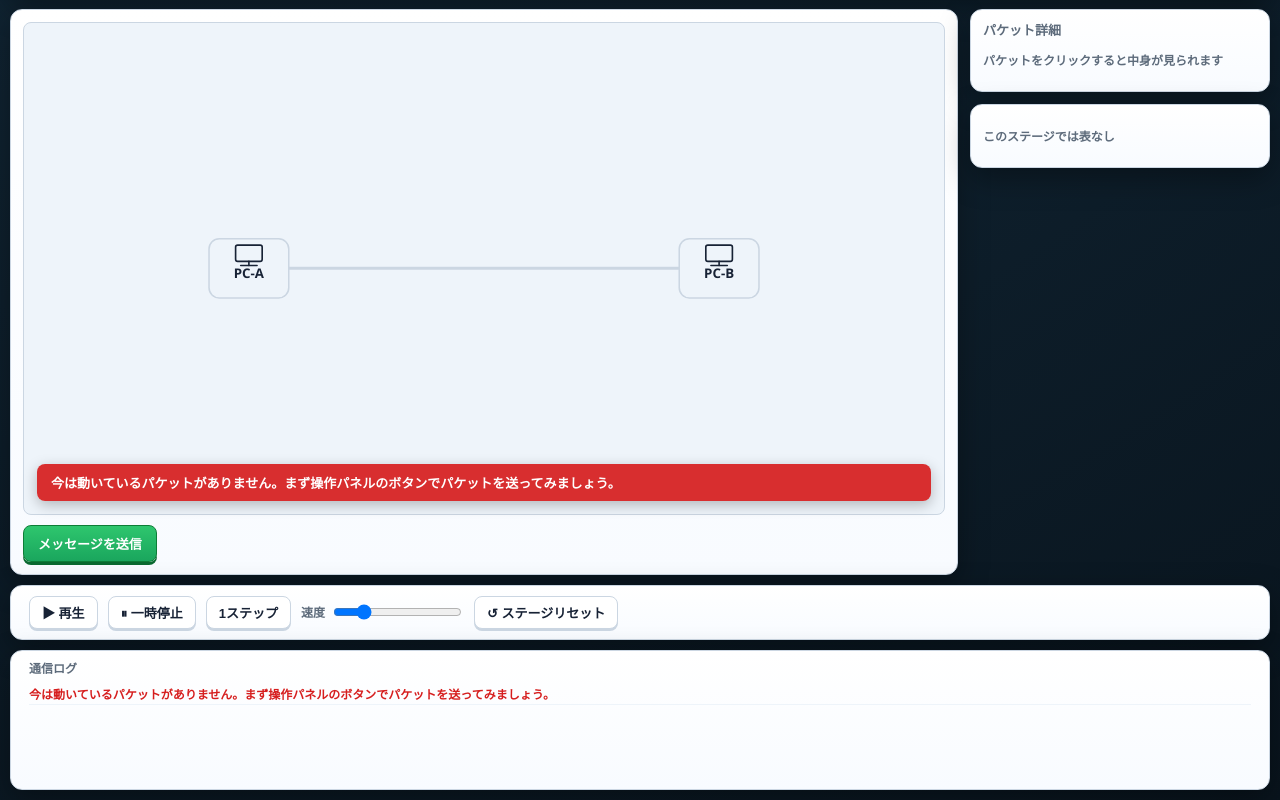
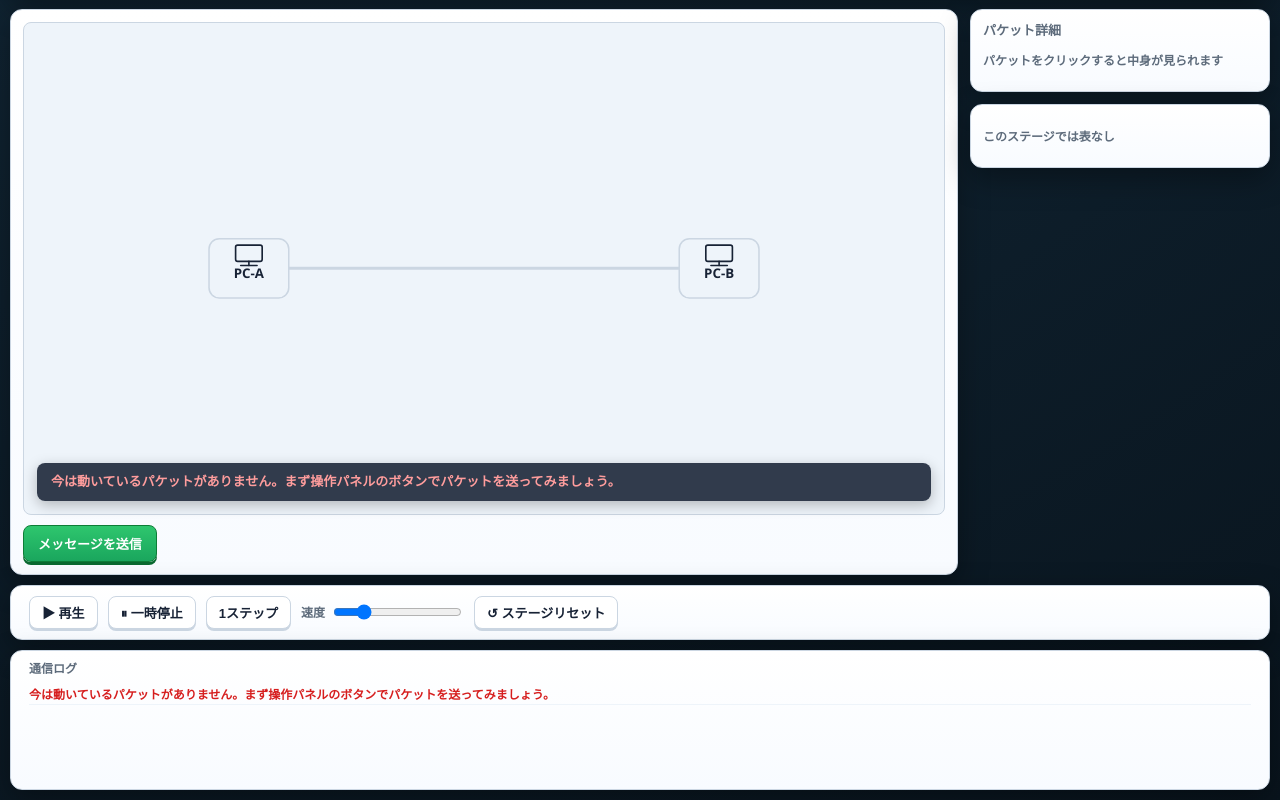
Before and after one commit to ruglerugle/net-quest, a plain HTML site: page index.html in a window 1280 px wide. Both pictures are taken after a click on the button "1ステップ". Shown: the part 974-1774 px from the top of the page. Drawn offline with Linux system fonts and the light colour scheme.

Commit message:
fix: 同時に起きたログがアニメーション枠内で最後の1行しか表示されない問題を修正
フラッディングで複数のPCが同時に受信/破棄するなど、1回の更新で
複数のログが同時に発生する場面で、最後の1件のメッセージに
上書きされてしまい前の行が消えていた。短い間隔で連続しているログは
まとめてバッファに積んで並べて表示するようにし、まとまりの区切りは
ログ間の時間差(200ms)で判定する。行ごとに成功/失敗/ARP等の色分けも維持。

```diff
--- a/css/style.css
+++ b/css/style.css
@@ -135,7 +135,7 @@ body {
   left: 14px;
   right: 14px;
   bottom: 14px;
-  padding: 9px 14px;
+  padding: 8px 14px;
   border-radius: 8px;
   font-size: 13px;
   font-weight: 800;
@@ -151,9 +151,13 @@ body {
   opacity: 1;
   transform: translateY(0);
 }
-#live-status.err { background: rgba(214, 30, 30, 0.92); }
-#live-status.ok { background: rgba(23, 140, 82, 0.92); }
-#live-status.arp { background: rgba(184, 122, 20, 0.92); }
+.live-line {
+  padding: 1px 0;
+  line-height: 1.5;
+}
+.live-line.err { color: #ff9d9d; }
+.live-line.ok { color: #83edb3; }
+.live-line.arp { color: #ffd97a; }
 
 #stage-actions {
   display: flex;
--- a/js/ui.js
+++ b/js/ui.js
@@ -308,10 +308,17 @@ export function renderStageNav(stages, state, onSelect) {
   });
 }
 
+let liveBuffer = [];
+let lastLogTime = 0;
+const LIVE_BATCH_GAP_MS = 200; // これより間が空いたら新しいまとまりとして扱う
+const LIVE_MAX_LINES = 5;
+
 export function clearLog() {
   document.getElementById('log-list').innerHTML = '';
+  liveBuffer = [];
+  lastLogTime = 0;
   const live = document.getElementById('live-status');
-  live.textContent = '';
+  live.innerHTML = '';
   live.className = '';
 }
 
@@ -324,10 +331,23 @@ export function appendLog(message, cls) {
   const panel = document.getElementById('log-panel');
   panel.scrollTop = panel.scrollHeight;
 
-  // アニメーション枠内にも最新のログをリアルタイムで表示する
+  // アニメーション枠内にも、同時に起きた出来事はまとめてリアルタイム表示する。
+  // 1回の描画更新の中で複数のログが同時に発生することがある（例：フラッディングで
+  // 複数のPCが同時に受信/破棄する）ため、最後の1行だけに上書きしてしまわないよう、
+  // 短い間隔（LIVE_BATCH_GAP_MS）で連続しているログはまとめてバッファに積む。
+  const now = performance.now();
+  if (now - lastLogTime > LIVE_BATCH_GAP_MS) {
+    liveBuffer = [];
+  }
+  lastLogTime = now;
+  liveBuffer.push({ message, cls });
+  if (liveBuffer.length > LIVE_MAX_LINES) liveBuffer.shift();
+
   const live = document.getElementById('live-status');
-  live.textContent = message;
-  live.className = `show${cls ? ` ${cls}` : ''}`;
+  live.innerHTML = liveBuffer
+    .map((l) => `<div class="live-line${l.cls ? ` ${l.cls}` : ''}">${escapeHtml(l.message)}</div>`)
+    .join('');
+  live.className = 'show';
 }
 
 export function renderStageActions(container, stageDef, state, api) {
```
